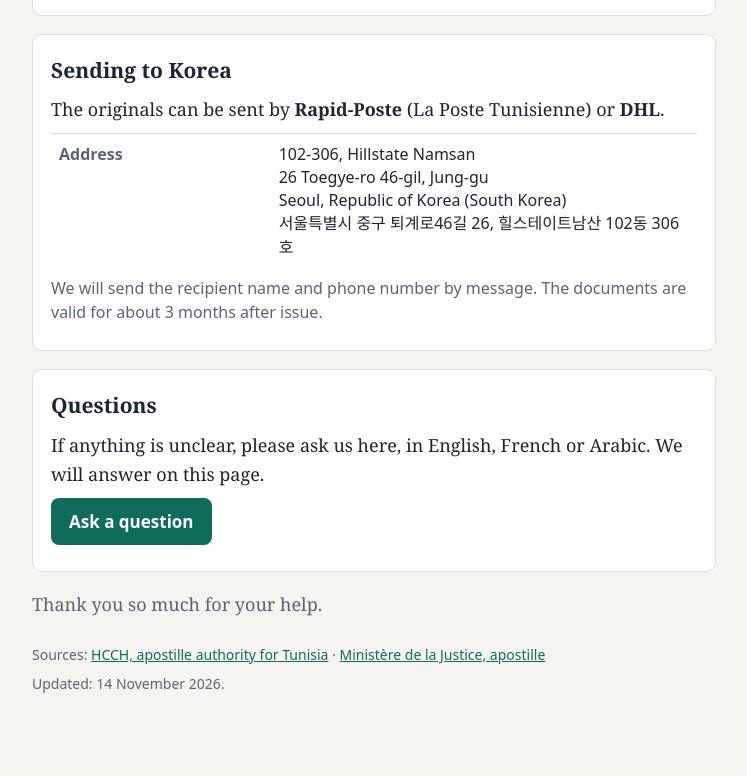
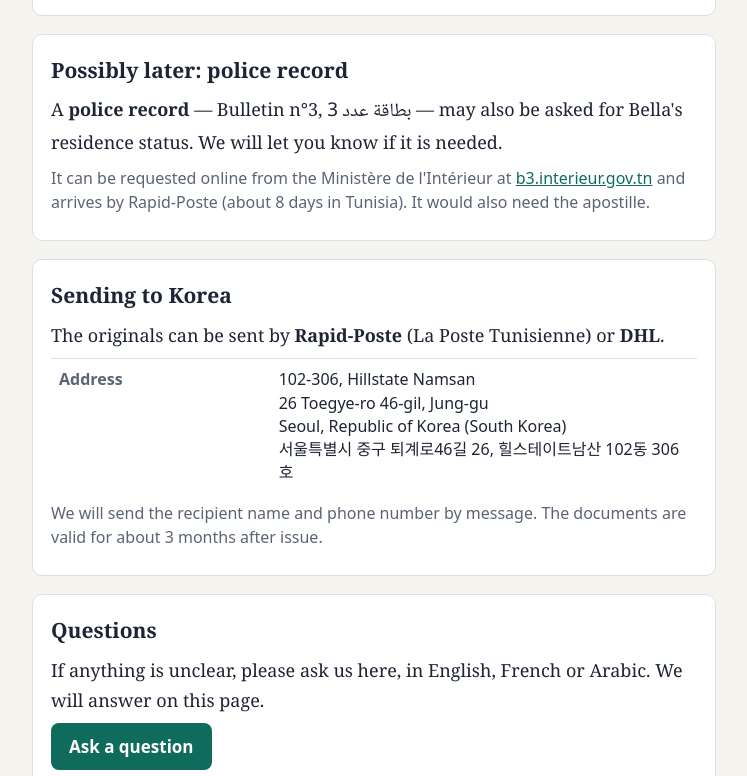
Before and after one commit to oronaminc/tunisia-docs, a plain HTML site: page index.html in a window 1280 px wide. Shown: the part 800-1576 px from the top of the page, without its empty margins (266-1013 px from the left). Drawn offline with Linux system fonts and the light colour scheme.

Commit message:
Add optional police record section
Co-Authored-By: Claude Fable 5.2 <noreply@anthropic.com>
Claude-Session: https://claude.ai/code/session_019MWrEVqhyeTbiqNYYHLjE5

```diff
--- a/index.html
+++ b/index.html
@@ -53,6 +53,12 @@
   </section>
 
   <section>
+    <h2>Possibly later: police record</h2>
+    <p>A <strong>police record</strong> — Bulletin n°3, <span class="ar">بطاقة عدد 3</span> — may also be asked for Bella's residence status. We will let you know if it is needed.</p>
+    <p class="note">It can be requested online from the Ministère de l'Intérieur at <a href="https://b3.interieur.gov.tn/demande" rel="noopener">b3.interieur.gov.tn</a> and arrives by Rapid-Poste (about 8 days in Tunisia). It would also need the apostille.</p>
+  </section>
+
+  <section>
     <h2>Sending to Korea</h2>
     <p>The originals can be sent by <strong>Rapid-Poste</strong> (La Poste Tunisienne) or <strong>DHL</strong>.</p>
     <table><tr><th>Address</th><td>102-306, Hillstate Namsan<br>26 Toegye-ro 46-gil, Jung-gu<br>Seoul, Republic of Korea (South Korea)<br><span lang="ko">서울특별시 중구 퇴계로46길 26, 힐스테이트남산 102동 306호</span></td></tr></table>
```
